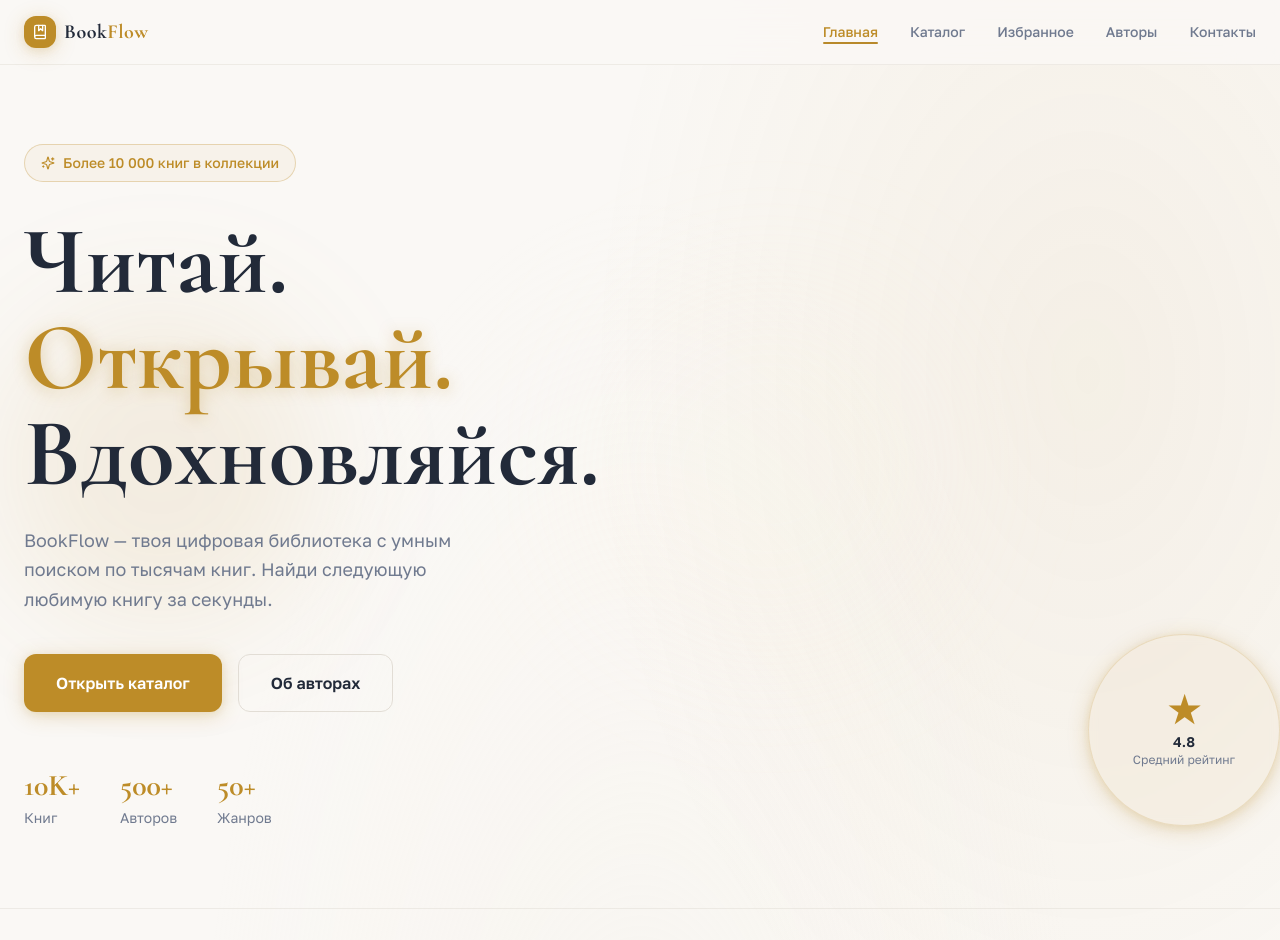
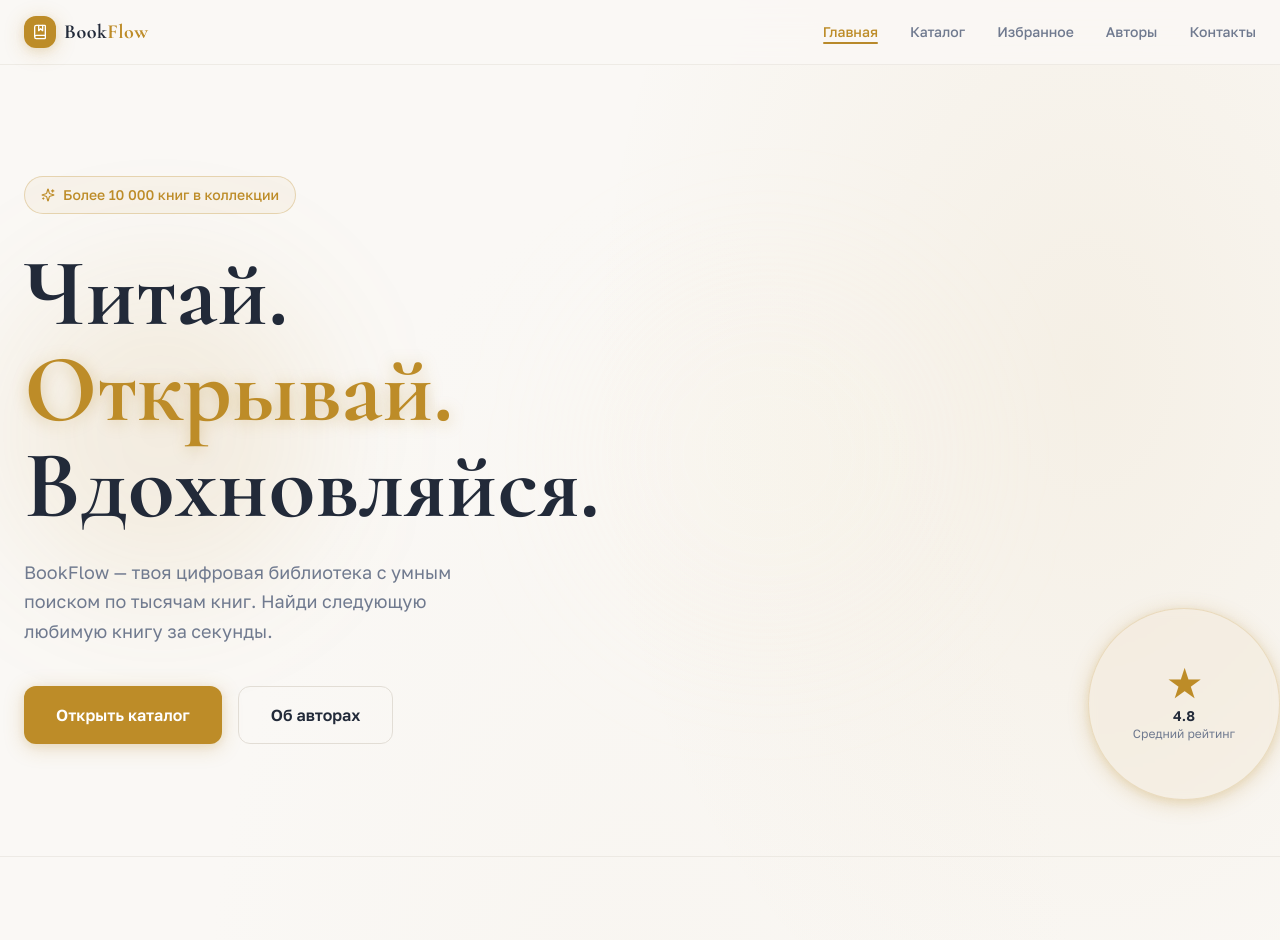
Before and after one commit to pr-poehali-dev/online-library-creation-1, a React (Vite) app: page / in a window 1280 px wide. Shown: the top 940 px of the page. Built offline with nearby package versions, Linux system fonts and the light colour scheme.

Commit message:
Remove bulk data from homepage

```diff
--- a/src/App.tsx
+++ b/src/App.tsx
@@ -165,14 +165,7 @@ export default function App() {
                     </button>
                   </div>
 
-                  <div className="mt-14 flex gap-10">
-                    {[["10K+", "Книг"], ["500+", "Авторов"], ["50+", "Жанров"]].map(([val, label]) => (
-                      <div key={label}>
-                        <div className="font-display text-3xl font-bold text-primary">{val}</div>
-                        <div className="text-muted-foreground text-sm mt-1">{label}</div>
-                      </div>
-                    ))}
-                  </div>
+
                 </div>
 
                 <div className="relative hidden lg:block">
```
